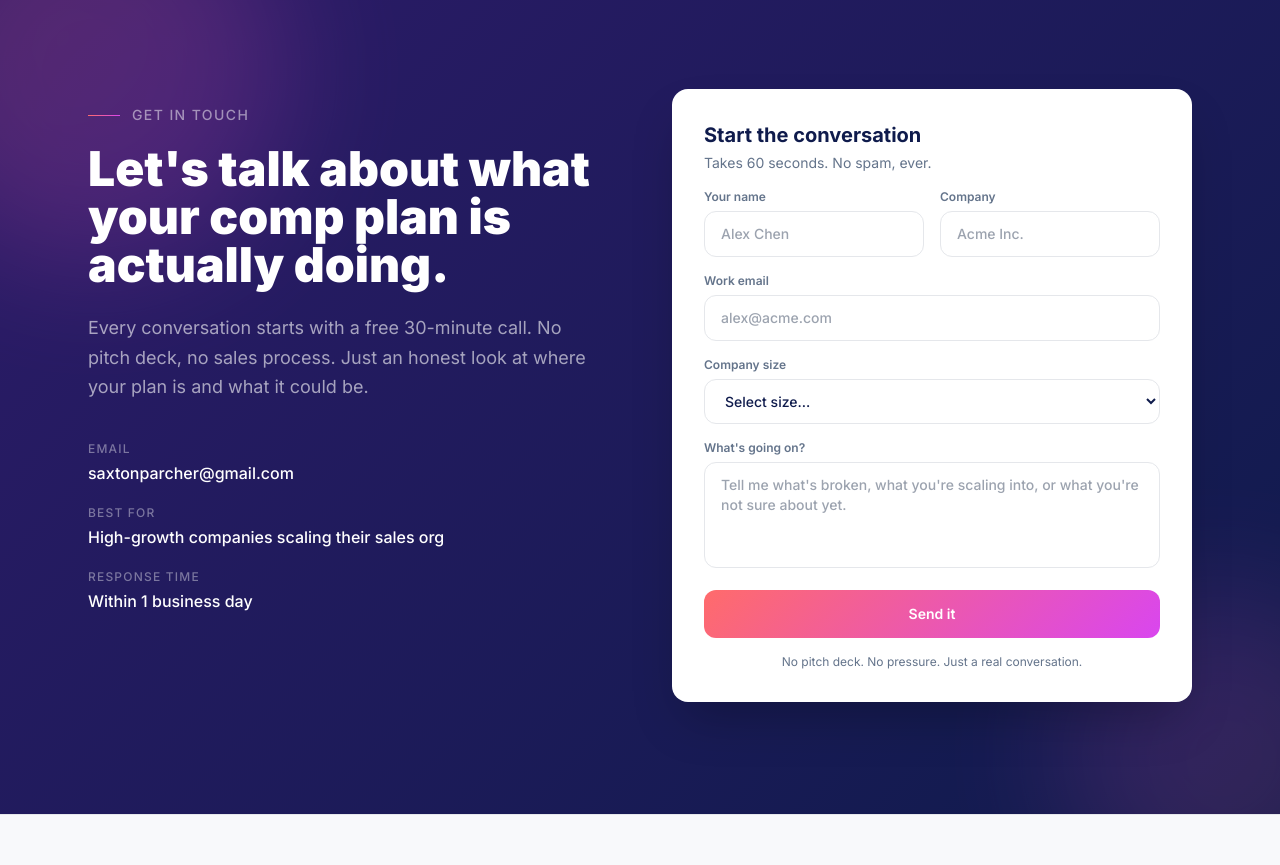
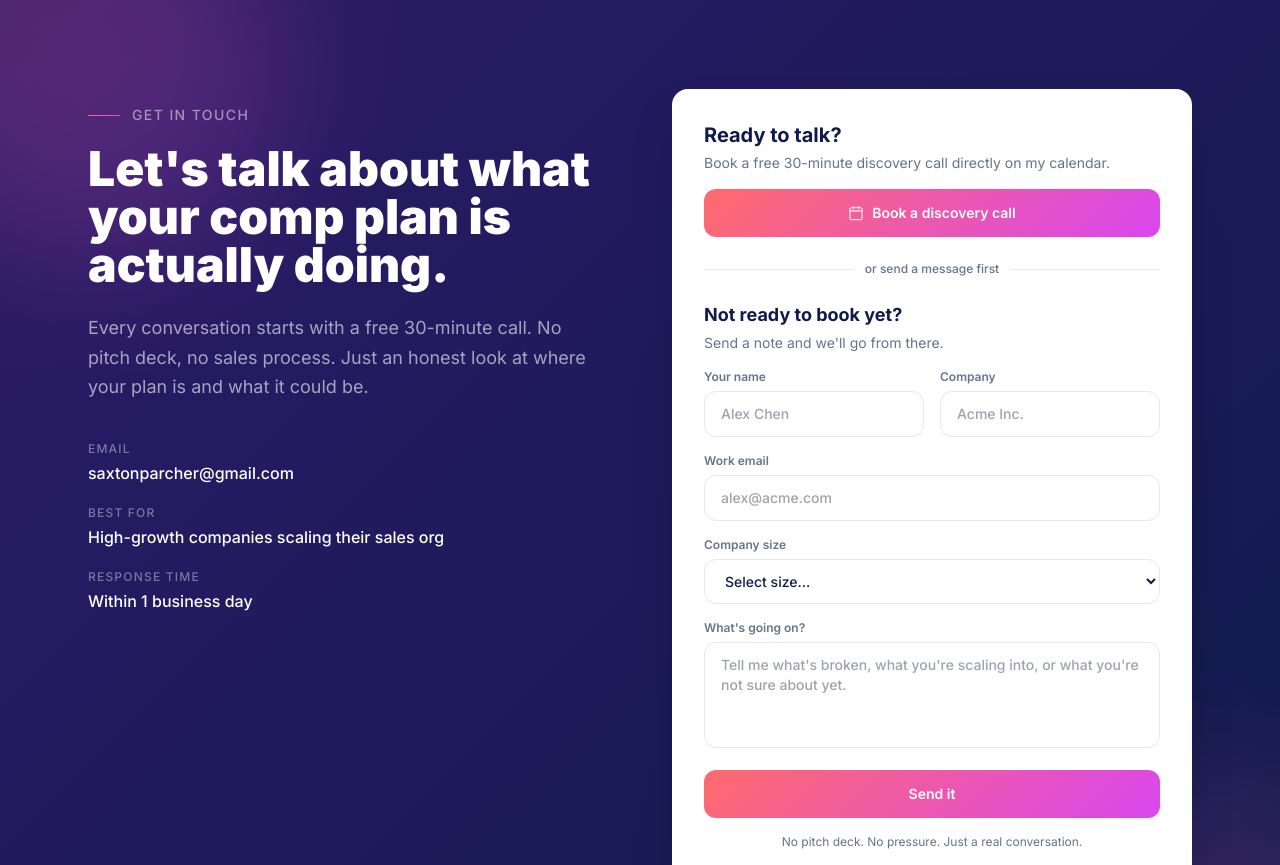
Before and after one commit to archers16/apex-compensation, a Next.js app: page / in a window 1280 px wide. Shown: the part 6360-7225 px from the top of the page. Built offline with nearby package versions, Linux system fonts and the light colour scheme.

Commit message:
Add files via upload

```diff
--- a/components/Contact.tsx
+++ b/components/Contact.tsx
@@ -82,10 +82,37 @@ export default function Contact() {
             </div>
           </div>
 
-          {/* Right: Form */}
+          {/* Right: Calendly + Form */}
           <div className="bg-white rounded-2xl p-8 shadow-2xl">
+
+            {/* Calendly CTA */}
+            <div className="mb-6">
+              <h3 className="text-xl font-bold mb-1" style={{ color: "#0F1B4C" }}>Ready to talk?</h3>
+              <p className="text-sm mb-4" style={{ color: "#64748B" }}>Book a free 30-minute discovery call directly on my calendar.</p>
+              <a
+                href="https://calendly.com/apexcompensation"
+                target="_blank"
+                rel="noopener noreferrer"
+                className="flex items-center justify-center gap-2 w-full py-3.5 rounded-xl text-white font-semibold text-sm transition-all hover:scale-[1.02] active:scale-95"
+                style={{ background: "linear-gradient(135deg, #FF6B6B 0%, #D946EF 100%)" }}
+              >
+                <svg width="16" height="16" viewBox="0 0 24 24" fill="none">
+                  <rect x="3" y="4" width="18" height="18" rx="2" stroke="currentColor" strokeWidth="1.5"/>
+                  <path d="M3 9h18M8 2v4M16 2v4" stroke="currentColor" strokeWidth="1.5" strokeLinecap="round"/>
+                </svg>
+                Book a discovery call
+              </a>
+            </div>
+
+            {/* Divider */}
+            <div className="flex items-center gap-3 mb-6">
+              <div className="flex-1 h-px" style={{ background: "#E5E7EB" }} />
+              <span className="text-xs font-medium" style={{ color: "#64748B" }}>or send a message first</span>
+              <div className="flex-1 h-px" style={{ background: "#E5E7EB" }} />
+            </div>
+
             {status === "success" ? (
-              <div className="flex flex-col items-center justify-center py-12 text-center gap-4">
+              <div className="flex flex-col items-center justify-center py-8 text-center gap-4">
                 <div className="w-16 h-16 rounded-full flex items-center justify-center"
                   style={{ background: "linear-gradient(135deg, #FF6B6B, #D946EF)" }}>
                   <svg width="28" height="28" viewBox="0 0 24 24" fill="none">
@@ -100,8 +127,8 @@ export default function Contact() {
             ) : (
               <form onSubmit={handleSubmit} className="flex flex-col gap-4">
                 <div>
-                  <h3 className="text-xl font-bold mb-1" style={{ color: "#0F1B4C" }}>Start the conversation</h3>
-                  <p className="text-sm" style={{ color: "#64748B" }}>Takes 60 seconds. No spam, ever.</p>
+                  <h3 className="text-lg font-bold mb-1" style={{ color: "#0F1B4C" }}>Not ready to book yet?</h3>
+                  <p className="text-sm" style={{ color: "#64748B" }}>Send a note and we'll go from there.</p>
                 </div>
 
                 <div className="grid grid-cols-2 gap-4">
```
